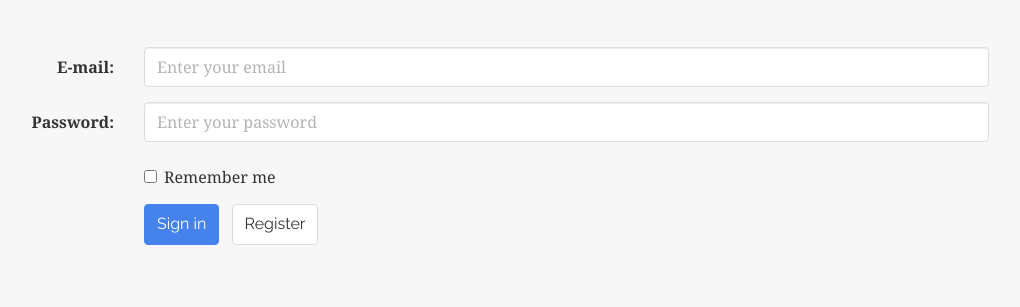
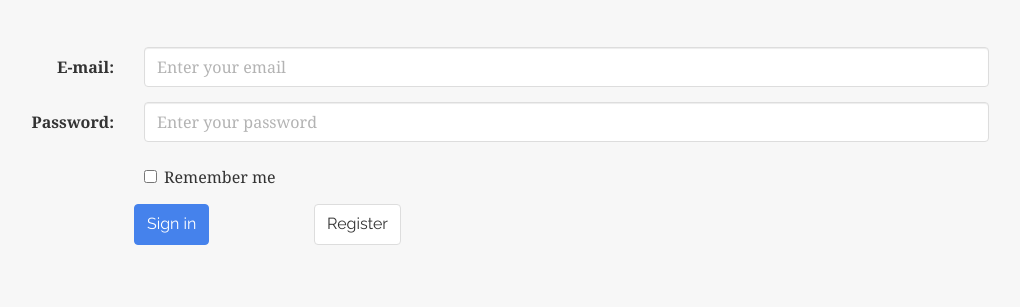
Before and after one commit to pietrop/team21php, a PHP site: page /index.php in a window 1280 px wide. Shown: the part 156-463 px from the top of the page, without its empty margins (161-1181 px from the left). Run offline with PHP 8.4, Linux system fonts and the light colour scheme.

Commit message:
Commiting before pulling

```diff
--- a/login/index.php
+++ b/login/index.php
@@ -41,11 +41,13 @@
                 </div>
             </div>
             <div class="form-group">
-            	<div class="col-sm-offset-2 col-sm-1">
+            	<div class="row">
+            	<div class="col-lg-offset-2 col-sm-offset-2 col-xs-1 col-sm-1 col-md-1 col-lg-1 ">
                 	<button type="submit" class="btn btn-primary"> Sign in </button>
                 </div>
-                <div class="col-sm-1">
+                <div class="col-xs-offset-1 col-xs-1 col-sm-1 col-md-1 col-lg-1 ">
                 	<a href="../groupstudent/insert.php"><button type="button" class="btn btn-default"> Register </button></a>
+                </div>
                 </div>
             </div>
         </form>
```
